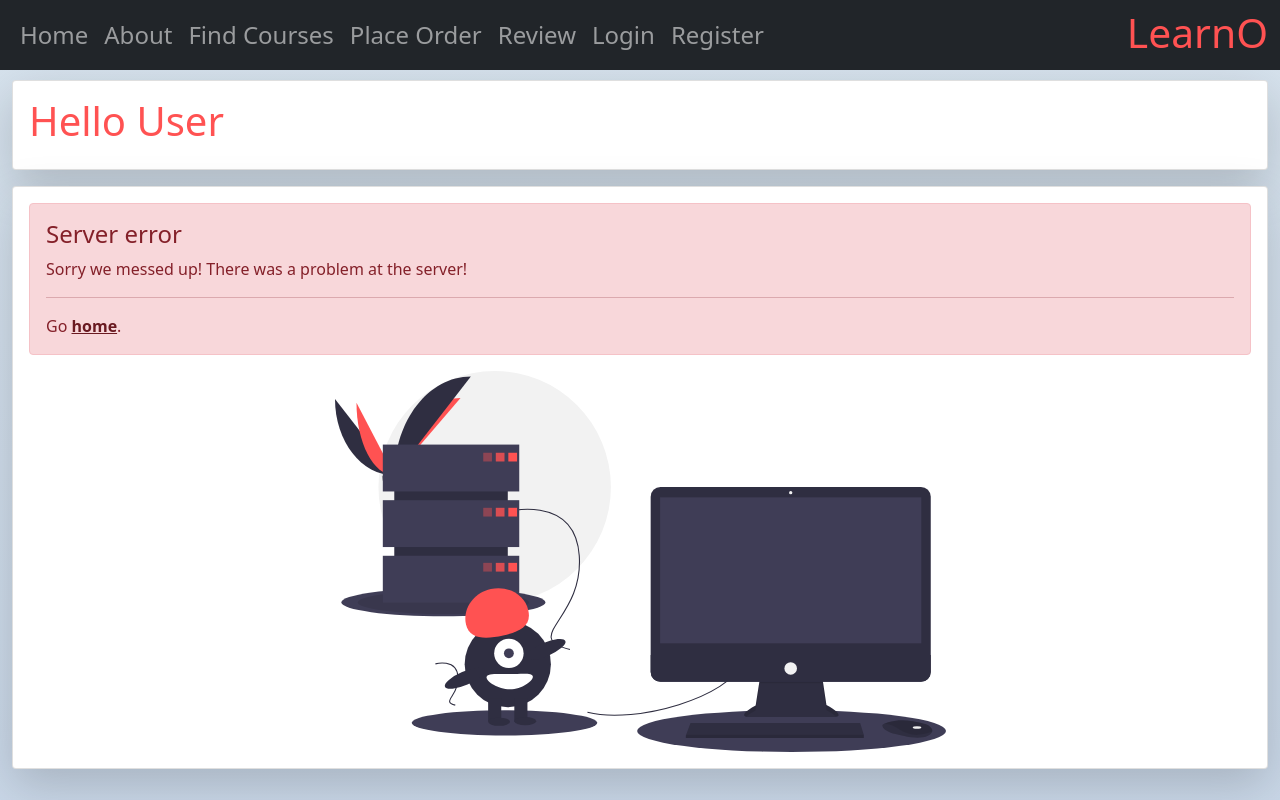
After one commit to eclairsp/mysiteS21, a Django app: template myapp/templates/500.html in a window 1280 px wide. The commit adds this page. Run offline with Django 3.2, Linux system fonts and the light colour scheme; the template is opened without the code that fills it, so the values that code supplies are empty.

Commit message:
custom pages for 404 (not found) and 500 (server error) Also redirect user to login in view where login required is used if they are not logged in.

```diff
--- a/myapp/static/myapp/main.css
+++ b/myapp/static/myapp/main.css
@@ -63,6 +63,11 @@ th {
     color: #FF5252 !important;
 }
 
+.error-page-illustration {
+    width: 50%;
+    height: auto;
+}
+
 @media (max-width: 991.98px) {
     .navbar-nav {
         flex-direction: column-reverse !important;
--- /dev/null
+++ b/myapp/templates/500.html
@@ -0,0 +1,16 @@
+{% extends 'myapp/base.html' %}
+{% load static %}
+{% block title %} About page {% endblock %}
+{% block body_block %}
+    <div class="d-flex flex-column justify-content-center align-items-center">
+        <div class="w-100 alert alert-danger" role="alert">
+            <h4 class="alert-heading">Server error</h4>
+            <p>
+                Sorry we messed up! There was a problem at the server!
+            </p>
+            <hr>
+            <p class="mb-0">Go <a href="{% url "myapp:index" %}" class="alert-link">home</a>.</p>
+        </div>
+        <img class="error-page-illustration" src="{% static "myapp/undraw_server_down_s4lk.svg" %}" alt="Server error"/>
+    </div>
+{% endblock %}
--- a/myapp/views.py
+++ b/myapp/views.py
@@ -185,7 +185,7 @@ def user_login(request):
     return response
 
 
-@login_required
+@login_required(login_url='/myapp/login')
 def user_logout(request):
     logout(request)
     return redirect('myapp:index')
@@ -216,7 +216,7 @@ def register(request):
         return render(request, "myapp/register.html", {"form": form})
 
 
-@login_required()
+@login_required(login_url='/myapp/login')
 def myaccount(request):
     courses = []
     interested_in = []
```
Also changed, not shown: myapp/templates/404.html (added, +14 -0 lines), myapp/static/myapp/undraw_page_not_found_su7k.svg (added), myapp/static/myapp/undraw_server_down_s4lk.svg (added).
